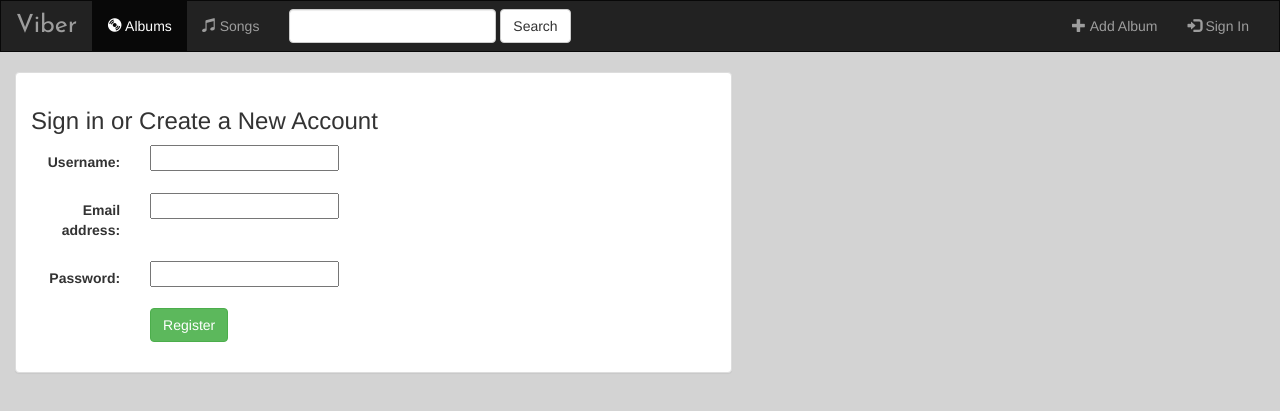
After one commit to shamikh-mill/song-social, a Django app: page /register/ in a window 1280 px wide. The commit adds this page. Shown: the top 411 px of the page. Run offline with Django 3.2, Linux system fonts and the light colour scheme; some libraries are stand-ins or nearby versions.

Commit message:
finished web stuff on tutorial!

```diff
--- /dev/null
+++ b/music/forms.py
@@ -0,0 +1,8 @@
+from django.contrib.auth.models import User
+from django import forms
+
+class UserForm(forms.ModelForm):
+    password = forms.CharField(widget = forms.PasswordInput)
+    class Meta:
+        model = User
+        fields = ['username', 'email', 'password']# fields we want to appear in the form
--- a/music/models.py
+++ b/music/models.py
@@ -1,12 +1,13 @@
 from django.db import models
 from django.core.urlresolvers import reverse
+
 
 # Create your models here. Blueprint for database- how are we sorting data for our app?
 class Album(models.Model): # all classes have to inherit from this
     artist = models.CharField(max_length=250) # going to be a column in our database!
     album_title = models.CharField(max_length=500)
     genre = models.CharField(max_length=100)
-    album_logo = models.CharField(max_length=1000)
+    album_logo = models.FileField()
 
     def get_absolute_url(self):
         return reverse('music:detail', kwargs = {'pk' : self.pk})
--- a/music/templates/music/base.html
+++ b/music/templates/music/base.html
@@ -56,8 +56,8 @@
             </li>
 
              <li class = "">
-                <a href = {% url 'music:index' %}>
-                    <span class = "glyphicon glyphicon-off" aria-hidden = "true"></span>&nbsp;Logout
+                <a href = {% url 'music:register' %}>
+                    <span class = "glyphicon glyphicon-log-in" aria-hidden = "true"></span>&nbsp;Sign In
                 </a>
             </li>
         </ul>
--- a/music/templates/music/detail.html
+++ b/music/templates/music/detail.html
@@ -2,9 +2,10 @@
 {% block title %} Song Details {% endblock %}
 {% block body %}
 
-    <img src = "{{ album.album_logo }}">
+    <img src = "{{ album.album_logo.url }}" style = "max-width: 250px; max-height: 250px">
     <h1>{{ album.album_title }}</h1>
     <h2> {{ album.artist }} </h2>
+
 
 <ul>
     {% for song in album.song_set.all %}
--- /dev/null
+++ b/music/templates/music/registration_form.html
@@ -0,0 +1,30 @@
+{% extends 'music/base.html' %}
+{% block title %} Register for Viber {% endblock %}
+
+{% block body %}
+<div class="container-fluid">
+
+    <div class="row">
+
+        <div class="col-sm-12 col-md-7">
+            <div class="panel panel-default">
+                <div class="panel-body">
+                    <h3>Sign in or Create a New Account</h3>
+                    {% if error_message %}
+                        <p><strong>{{ error_message }}</strong></p>
+                    {% endif %}
+                    <form class="form-horizontal" role="form" action="" method="post" enctype="multipart/form-data">
+                        {% csrf_token %}
+                        {% include 'music/form_template.html' %}
+                        <div class="form-group">
+                            <div class="col-sm-offset-2 col-sm-10">
+                                <button type="submit" class="btn btn-success">Register</button>
+                            </div>
+                        </div>
+                    </form>
+                </div>
+            </div>
+        </div>
+    </div>
+
+{%  endblock %}
--- a/music/urls.py
+++ b/music/urls.py
@@ -12,4 +12,6 @@
     url(r'album/(?P<pk>[0-9]+)/edit$', views.AlbumUpdate.as_view(), name = 'album-update'),
     # /music/album/2/delete
     url(r'album/(?P<pk>[0-9]+)/delete/$', views.AlbumDelete.as_view(), name = 'album-delete'),
+    # register
+    url(r'^register/$', views.UserFormView.as_view(), name = 'register'),
 ]
--- a/music/views.py
+++ b/music/views.py
@@ -1,6 +1,10 @@
 from django.views import generic
 from .models import Album
 from django.views.generic.edit import CreateView, UpdateView, DeleteView
+from django.shortcuts import render, redirect
+from django.contrib.auth import authenticate, login # takes user and password and verifies login, gives session ID
+from django.views.generic import View
+from .forms import UserForm
 from django.core.urlresolvers import reverse_lazy
 
 class IndexView(generic.ListView):
@@ -27,3 +31,31 @@
 class AlbumDelete(DeleteView):
     model = Album
     success_url = reverse_lazy('music:index') #redirect to here after delete
+
+class UserFormView(View):
+    form_class = UserForm
+    template_name = 'music/registration_form.html'
+    # display blank form
+    def get(self, request):
+        form = self.form_class(None)
+        return render(request, self.template_name, {'form': form})
+
+    def post(self, request):
+        form = self.form_class(request.POST)
+        if form.is_valid():
+            user = form.save(commit = False) # not saved to db yet
+            # clean (normalized) data
+            username = form.cleaned_data['username']
+            password = form.cleaned_data['password']
+            user.set_password(password)
+            user.save() # save to db
+
+            user = authenticate(username = username, password = password) # verify user in db
+
+            if user is not None:
+                if user.is_active:
+                    login(request, user)
+                     # redirect to homepage after login:
+                    return redirect('music:index')
+
+            return render(request, self.template_name, {'form': form})
--- a/website/settings.py
+++ b/website/settings.py
@@ -119,3 +119,7 @@
 # https://docs.djangoproject.com/en/1.10/howto/static-files/
 
 STATIC_URL = '/static/'
+
+# when user uploads image, will go in new directory media
+MEDIA_ROOT = os.path.join(BASE_DIR, 'media') # in our local server
+MEDIA_URL = '/media/' # relative URL
--- a/website/urls.py
+++ b/website/urls.py
@@ -15,6 +15,8 @@
 """
 from django.conf.urls import url, include
 from django.contrib import admin
+from django.conf import settings
+from django.conf.urls.static import static
 
 # look at URL requested and perform a functionality. Table of contents for application.
 
@@ -24,3 +26,7 @@
     url(r'^', include('music.urls')),
 
 ]
+
+if settings.DEBUG: # when in developer mode, use these
+    urlpatterns += static(settings.STATIC_URL, document_root = settings.STATIC_ROOT)
+    urlpatterns += static(settings.MEDIA_URL, document_root = settings.MEDIA_ROOT)
```
Also changed, not shown: music/templates/music/index.html (+10 -4 lines), db.sqlite3, media/1.jpg (added), media/2.jpg (added), music/migrations/0003_auto_20170630_1314.py (added).
